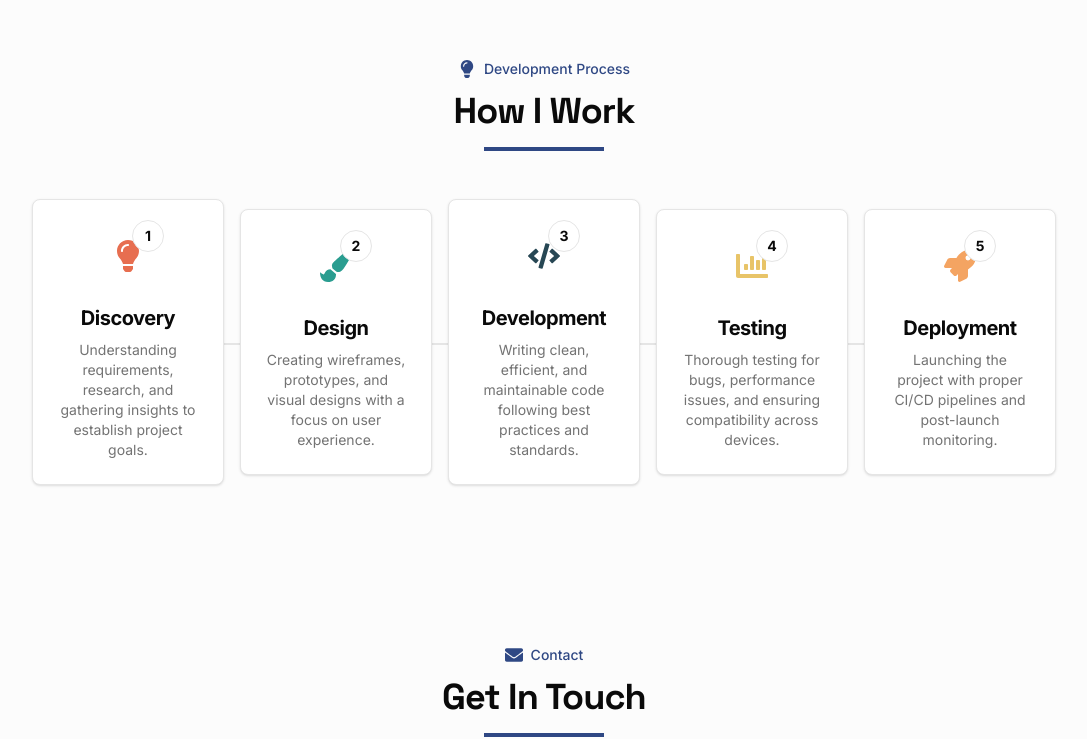
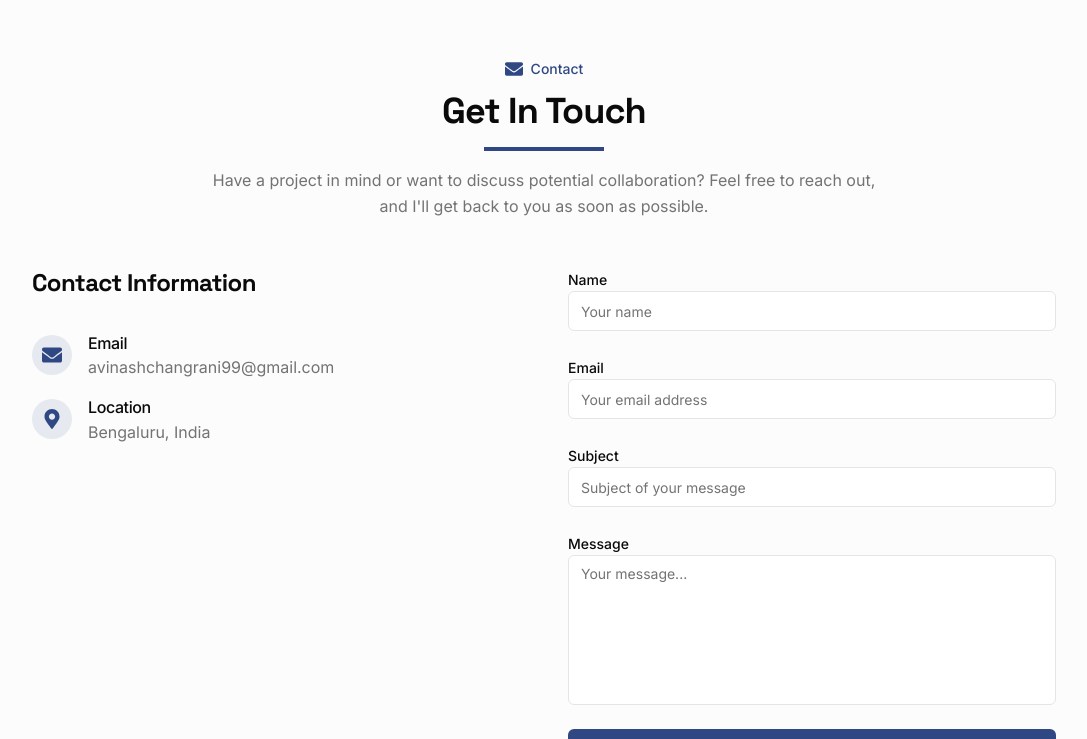
Before and after one commit to nabobery/PROJECT-PORTICO, a Next.js app: page / in a window 1280 px wide. Shown: the part 6757-7496 px from the top of the page, without its empty margins (96-1183 px from the left). Built offline with nearby package versions, Linux system fonts and the light colour scheme.

Commit message:
Removed how i work section

```diff
--- a/app/page.tsx
+++ b/app/page.tsx
@@ -5,7 +5,7 @@ import Projects from '@/components/sections/projects'
 import TechRadar from '@/components/sections/tech-radar'
 // import Testimonials from '@/components/sections/testimonials';
 // import Blog from '@/components/sections/blog';
-import Process from '@/components/sections/process'
+// import Process from '@/components/sections/process'
 // import Achievements from '@/components/sections/achievements';
 import Contact from '@/components/sections/contact'
 import ScrollProgress from '@/components/ui/scroll-progress'
@@ -21,7 +21,7 @@ export default function Home() {
             <TechRadar />
             {/* <Testimonials /> */}
             {/* <Blog /> */}
-            <Process />
+            {/* <Process /> */}
             {/* <Achievements /> */}
             <Contact />
         </div>
```
